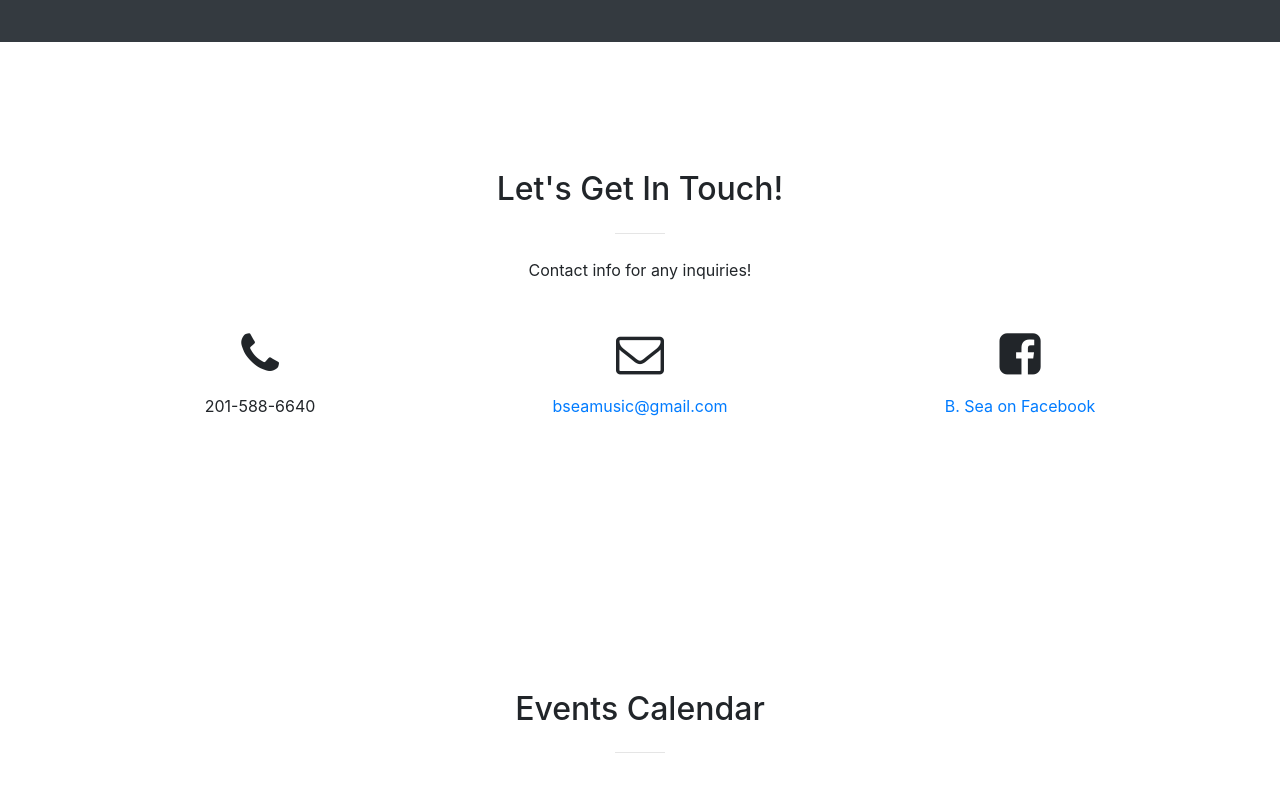
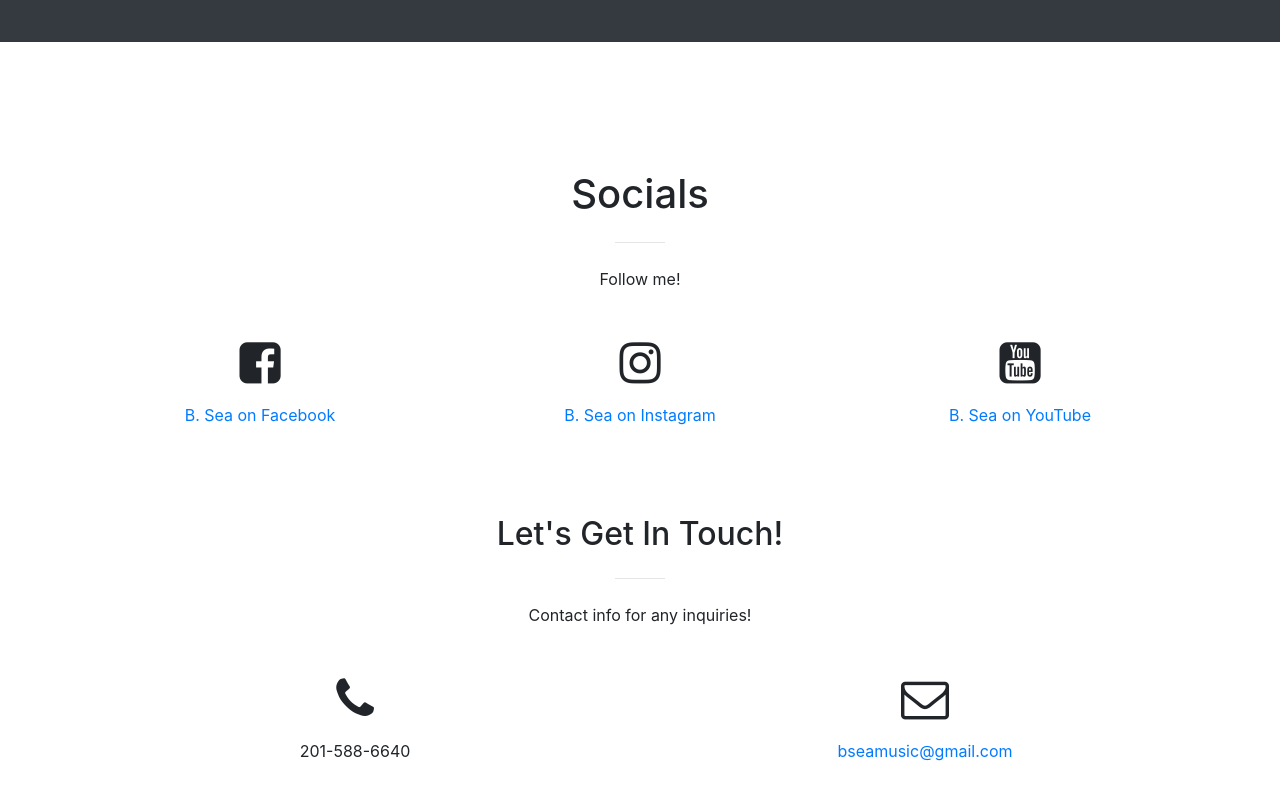
Before and after one commit to bsea123/MusicWebsite, a website with bundled scripts: page index.html in a window 1280 px wide. Shown: the part 3389-4189 px from the top of the page. Built offline with nearby package versions, Linux system fonts and the light colour scheme; grey boxes are pictures that could not be loaded.

Commit message:
Added Socials to Contact info

```diff
--- a/index.html
+++ b/index.html
@@ -187,28 +187,51 @@
       <div class="container">
         <div class="row">
           <div class="col-lg-8 mx-auto text-center">
+            <h1 class="section-heading">Socials</h1>
+            <hr class="my-4">
+            <p class="mb-5">Follow me!</p>
+          </div>
+  </div>
+  <div class="row">
+    <div class="col-lg-4 mr-auto text-center">
+            <i class="fa fa-facebook-square fa-3x mb-3 sr-contact" data-sr-id="9" style="; visibility: visible;  -webkit-transform: scale(1); opacity: 1;transform: scale(1); opacity: 1;-webkit-transition: -webkit-transform 0.6s cubic-bezier(0.6, 0.2, 0.1, 1) 0s, opacity 0.6s cubic-bezier(0.6, 0.2, 0.1, 1) 0s; transition: transform 0.6s cubic-bezier(0.6, 0.2, 0.1, 1) 0s, opacity 0.6s cubic-bezier(0.6, 0.2, 0.1, 1) 0s; "></i>
+            <p>
+              <a href="https://www.facebook.com/bseab/">B. Sea on Facebook</a>
+            </p>
+          </div>
+    <div class="col-lg-4 mr-auto text-center">
+            <i data-sr-id="9" style="; visibility: visible;  -webkit-transform: scale(1); opacity: 1;transform: scale(1); opacity: 1;-webkit-transition: -webkit-transform 0.6s cubic-bezier(0.6, 0.2, 0.1, 1) 0s, opacity 0.6s cubic-bezier(0.6, 0.2, 0.1, 1) 0s; transition: transform 0.6s cubic-bezier(0.6, 0.2, 0.1, 1) 0s, opacity 0.6s cubic-bezier(0.6, 0.2, 0.1, 1) 0s; " class="fa fa-instagram fa-3x mb-3 sr-contact"></i>
+            <p>
+              <a href="https://www.instagram.com/bsea.gram/">B. Sea on Instagram</a>
+            </p>
+          </div>
+    <div class="col-lg-4 mr-auto text-center">
+            <i class="fa fa-youtube-square fa-3x mb-3 sr-contact" data-sr-id="9" style="; visibility: visible;  -webkit-transform: scale(1); opacity: 1;transform: scale(1); opacity: 1;-webkit-transition: -webkit-transform 0.6s cubic-bezier(0.6, 0.2, 0.1, 1) 0s, opacity 0.6s cubic-bezier(0.6, 0.2, 0.1, 1) 0s; transition: transform 0.6s cubic-bezier(0.6, 0.2, 0.1, 1) 0s, opacity 0.6s cubic-bezier(0.6, 0.2, 0.1, 1) 0s; "></i>
+            <p>
+              <a href="https://www.youtube.com/c/bseamusic">B. Sea on YouTube</a>
+            </p>
+          </div>
+  </div>
+
+        <div class="row pt-4">
+          <div class="col-lg-8 mx-auto text-center pt-5">
             <h2 class="section-heading">Let's Get In Touch!</h2>
             <hr class="my-4">
             <p class="mb-5">Contact info for any inquiries!</p>
           </div>
         </div>
         <div class="row">
-          <div class="col-lg-4 ml-auto text-center">
-            <i class="fa fa-phone fa-3x mb-3 sr-contact"></i>
+          <div class="col-lg-6 ml-auto text-center">
+            <i class="fa fa-phone fa-3x mb-3 sr-contact" data-sr-id="7" style="; visibility: visible;  -webkit-transform: scale(1); opacity: 1;transform: scale(1); opacity: 1;-webkit-transition: -webkit-transform 0.6s cubic-bezier(0.6, 0.2, 0.1, 1) 0s, opacity 0.6s cubic-bezier(0.6, 0.2, 0.1, 1) 0s; transition: transform 0.6s cubic-bezier(0.6, 0.2, 0.1, 1) 0s, opacity 0.6s cubic-bezier(0.6, 0.2, 0.1, 1) 0s; "></i>
             <p>201-588-6640</p>
           </div>
-          <div class="col-lg-4 mr-auto text-center">
-            <i class="fa fa-envelope-o fa-3x mb-3 sr-contact"></i>
+          <div class="col-lg-6 mr-auto text-center">
+            <i class="fa fa-envelope-o fa-3x mb-3 sr-contact" data-sr-id="8" style="; visibility: visible;  -webkit-transform: scale(1); opacity: 1;transform: scale(1); opacity: 1;-webkit-transition: -webkit-transform 0.6s cubic-bezier(0.6, 0.2, 0.1, 1) 0s, opacity 0.6s cubic-bezier(0.6, 0.2, 0.1, 1) 0s; transition: transform 0.6s cubic-bezier(0.6, 0.2, 0.1, 1) 0s, opacity 0.6s cubic-bezier(0.6, 0.2, 0.1, 1) 0s; "></i>
             <p>
               <a href="mailto:bseamusic@gmail.com">bseamusic@gmail.com</a>
             </p>
           </div>
-          <div class="col-lg-4 mr-auto text-center">
-            <i class="fa fa-facebook-square fa-3x mb-3 sr-contact"></i>
-            <p>
-              <a href="https://www.facebook.com/bseab/">B. Sea on Facebook</a>
-            </p>
-          </div>
+
         </div>
       </div>
     </section>
```
